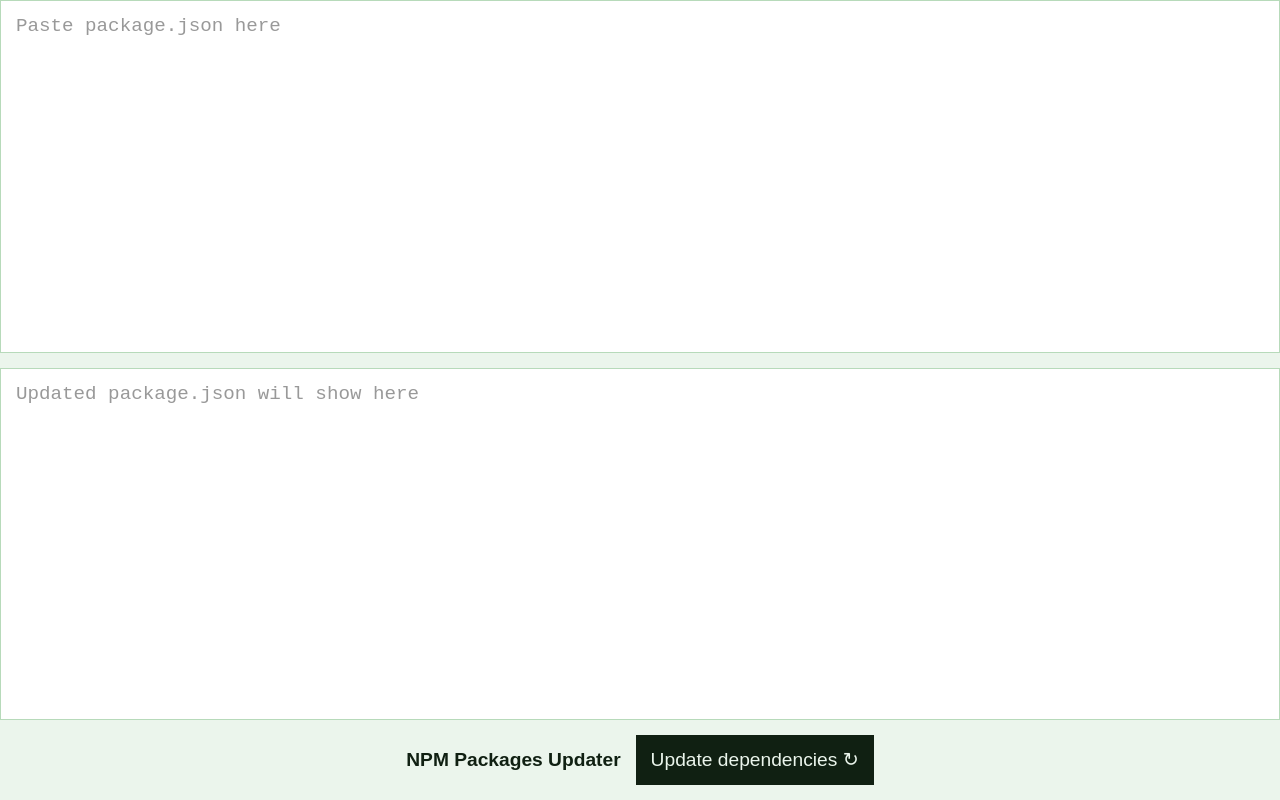
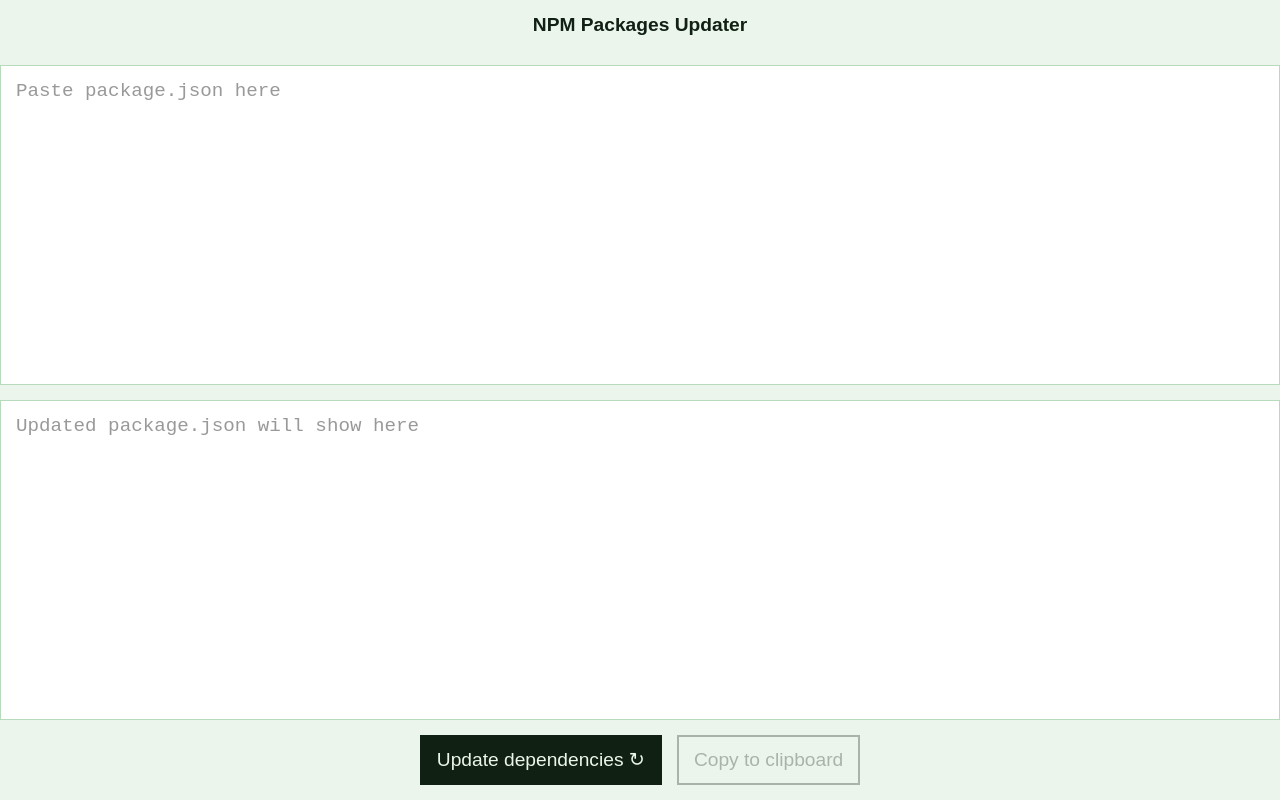
Before and after one commit to freemagee/npm-package-updater, a website: page index.html in a window 1280 px wide. Drawn offline with Linux system fonts and the light colour scheme; a web font is replaced by a local one.

Commit message:
Add copy to clipboard functionality

```diff
--- a/index.html
+++ b/index.html
@@ -13,15 +13,16 @@
 
 <body>
   <div class="container" id="appContainer" role="application">
+    <h1 class="title">NPM Packages Updater</h1>
     <div class="input">
       <textarea id="inputText" class="textarea" placeholder="Paste package.json here"></textarea>
     </div>
     <div class="output">
-      <pre class="output__text" id="outputText" role="textbox" aria-readonly="true">Updated package.json will show here</pre>
+      <textarea id="outputText" class="textarea" placeholder="Updated package.json will show here" readonly></textarea>
     </div>
     <div class="action">
-      <h1 class="title">NPM Packages Updater</h1>
       <button type="button" id="update" class="btn">Update dependencies ↻</button>
+      <button type="button" id="copy" class="btn btn--secondary" disabled>Copy to clipboard</button>
     </div>
   </div>
 
--- a/main.js
+++ b/main.js
@@ -3,6 +3,7 @@
 const elements = {
   appContainer: document.getElementById("appContainer"),
   updateBtn: document.getElementById("update"),
+  copyBtn: document.getElementById("copy"),
   inputText: document.getElementById("inputText"),
   outputText: document.getElementById("outputText")
 };
@@ -155,7 +156,13 @@
   },
   updateOutput(output) {
     elements.outputText.classList.add("hasOutput");
-    elements.outputText.innerText = output;
+    elements.outputText.value = output;
+    elements.copyBtn.disabled = false;
+  },
+  copyOutput() {
+    elements.outputText.select();
+    elements.outputText.setSelectionRange(0, 99999);
+    document.execCommand("copy");
   },
   showResult() {
     this.resetOutput();
@@ -181,6 +188,9 @@
     elements.updateBtn.addEventListener("click", () => {
       controller.updateJson(elements.inputText.value);
     });
+    elements.copyBtn.addEventListener("click", () => {
+      this.copyOutput();
+    });
   }
 };
 
--- a/styles.css
+++ b/styles.css
@@ -61,7 +61,7 @@
   height: 100%;
   padding-bottom: 15px;
   grid-template-columns: 100%;
-  grid-template-rows: 1fr 1fr 50px;
+  grid-template-rows: 50px 1fr 1fr 50px;
   grid-row-gap: 15px;
 }
 
@@ -116,27 +116,6 @@
 
 .output {
   overflow: auto;
-  background-color: #fff;
-  border-width: 1px;
-  border-style: solid;
-  border-color: var(--color__primary500);
-}
-
-.output__text {
-  display: block;
-  width: 100%;
-  height: 100%;
-  padding: 15px;
-  margin: 0;
-  font-family: "Ubuntu Mono", monospace;
-  font-size: 1.2rem;
-  line-height: 1.1;
-  color: var(--color__grey500);
-  cursor: text;
-}
-
-.output__text.hasOutput {
-  color: var(--color__grey700);
 }
 
 .btn {
@@ -148,7 +127,7 @@
   font-size: 1.2rem;
   line-height: 1;
   color: var(--color__primary100);
-  border: 0;
+  border: 2px solid var(--color__primary900);
   outline: 0;
   background-color: var(--color__primary900);
   cursor: pointer;
@@ -156,11 +135,35 @@
 
 .btn:hover {
   background-color: var(--color__primary700);
+  border-color: var(--color__primary700);
+}
+
+.btn--secondary {
+  color: var(--color__primary900);
+  border-color: var(--color__primary900);
+  background-color: transparent;
+}
+
+.btn--secondary:hover {
+  color: var(--color__primary700);
+  border-color: var(--color__primary700);
+  background-color: transparent;
+}
+
+.btn--secondary[disabled] {
+  opacity: 0.3;
+  pointer-events: none;
+}
+
+.btn + .btn {
+  margin-left: 15px;
 }
 
 .title {
-  margin: 0 15px 0 0;
+  margin: 0;
   font-size: 1.2rem;
+  text-align: center;
+  line-height: 50px;
   color: var(--color__primary900);
 }
 
```
